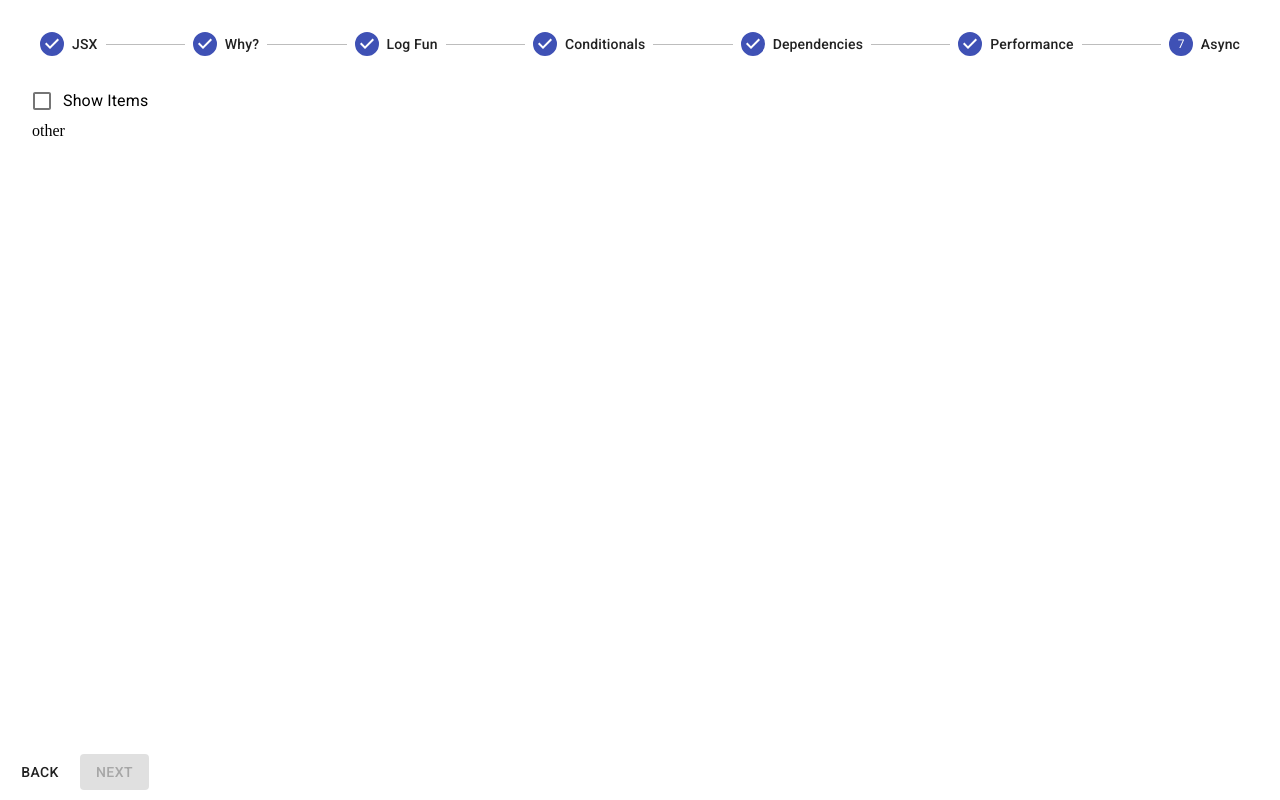
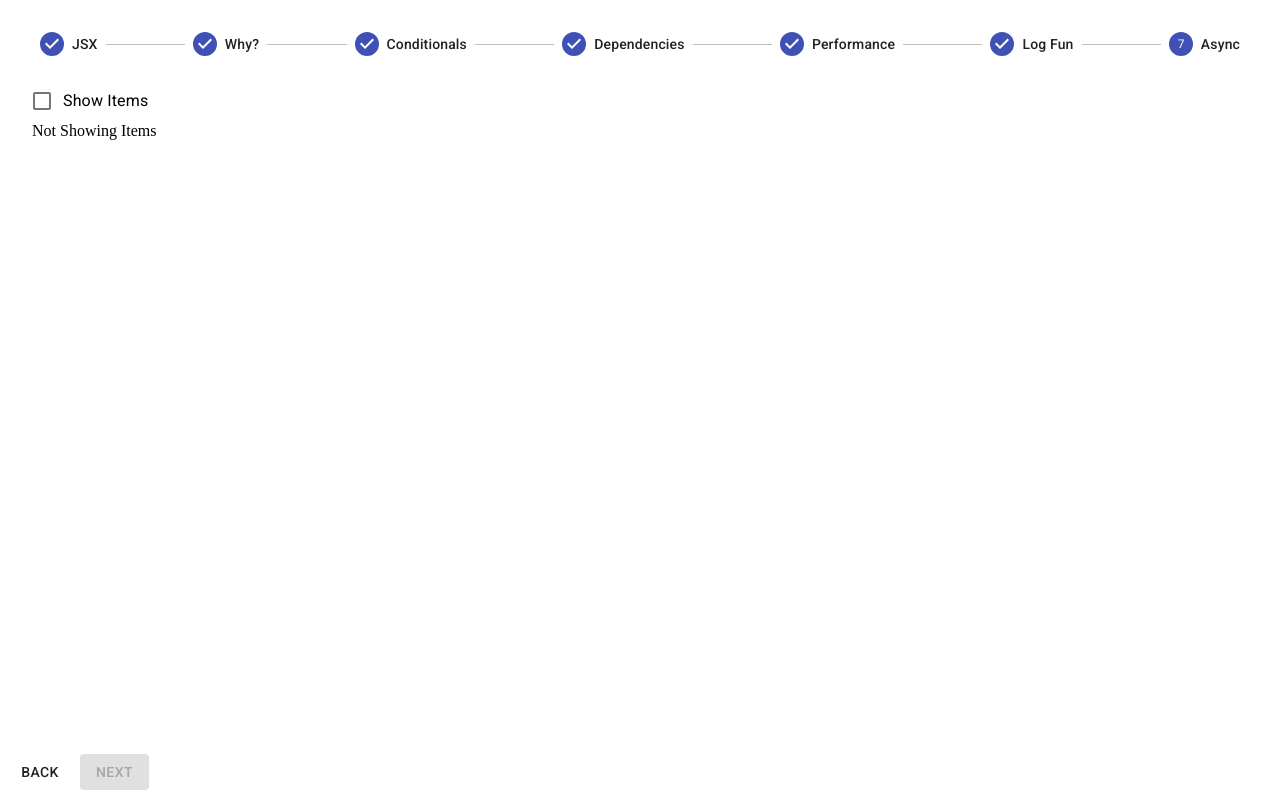
Before and after one commit to tomporat247/react-tech-talk, a React (Create React App) app: page /6 in a window 1280 px wide. Built offline with nearby package versions, Linux system fonts and the light colour scheme.

Commit message:
change order

```diff
--- a/src/components/Stepper.jsx
+++ b/src/components/Stepper.jsx
@@ -39,10 +39,6 @@ const getSteps = () => {
       content: <Why> </Why>,
     },
     {
-      title: "Log Fun",
-      content: <LogFun> </LogFun>,
-    },
-    {
       title: "Conditionals",
       content: <Conditionals> </Conditionals>,
     },
@@ -53,6 +49,10 @@ const getSteps = () => {
     {
       title: "Performance",
       content: <Performance> </Performance>,
+    },
+    {
+      title: "Log Fun",
+      content: <LogFun> </LogFun>,
     },
     {
       title: "Async",
--- a/src/components/steps/Async.jsx
+++ b/src/components/steps/Async.jsx
@@ -25,7 +25,7 @@ const Async = () => {
         }
         label="Show Items"
       />
-      {showItems ? <Items /> : <div>other</div>}
+      {showItems ? <Items /> : <div>Not Showing Items</div>}
     </>
   );
 };
```
